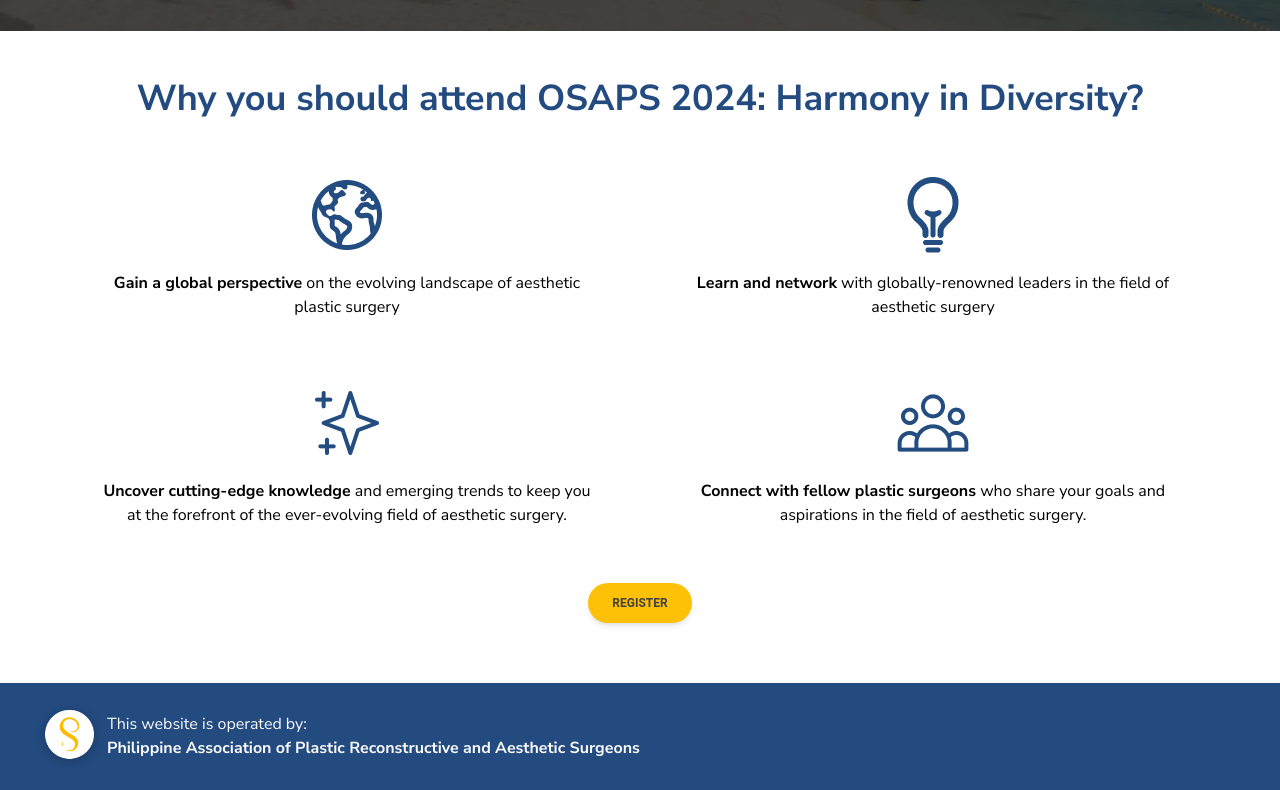
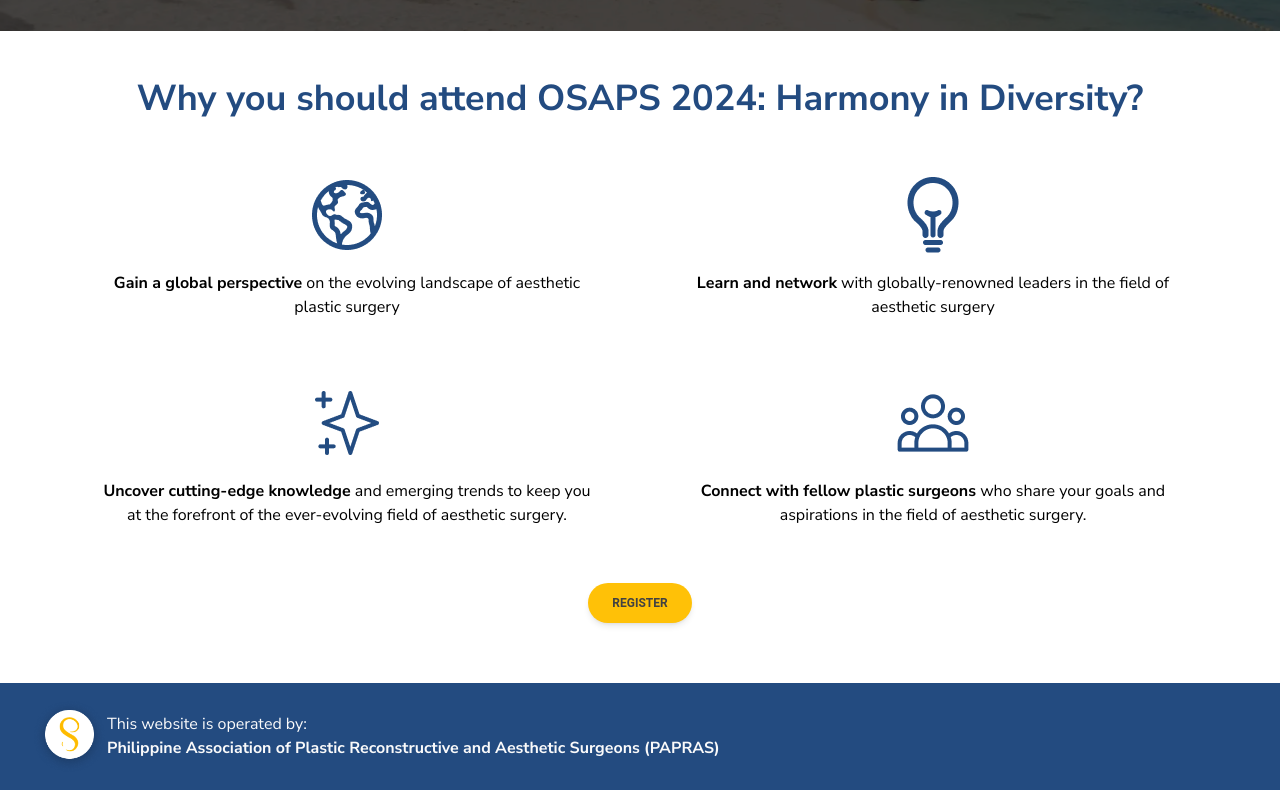
Before and after one commit to boggslabayen/osaps-2024-full, a Next.js app: page / in a window 1280 px wide. Shown: the part 3840-4630 px from the top of the page. Built offline with nearby package versions, Linux system fonts and the light colour scheme.

Commit message:
fixed Papras title

```diff
--- a/app/ui/components/Footer.tsx
+++ b/app/ui/components/Footer.tsx
@@ -13,7 +13,7 @@
             </p>
             <p className="text-gray-50 font-bold">
               Philippine Association of Plastic Reconstructive and Aesthetic
-              Surgeons
+              Surgeons (PAPRAS)
             </p>
           </div>
         </div>
```
